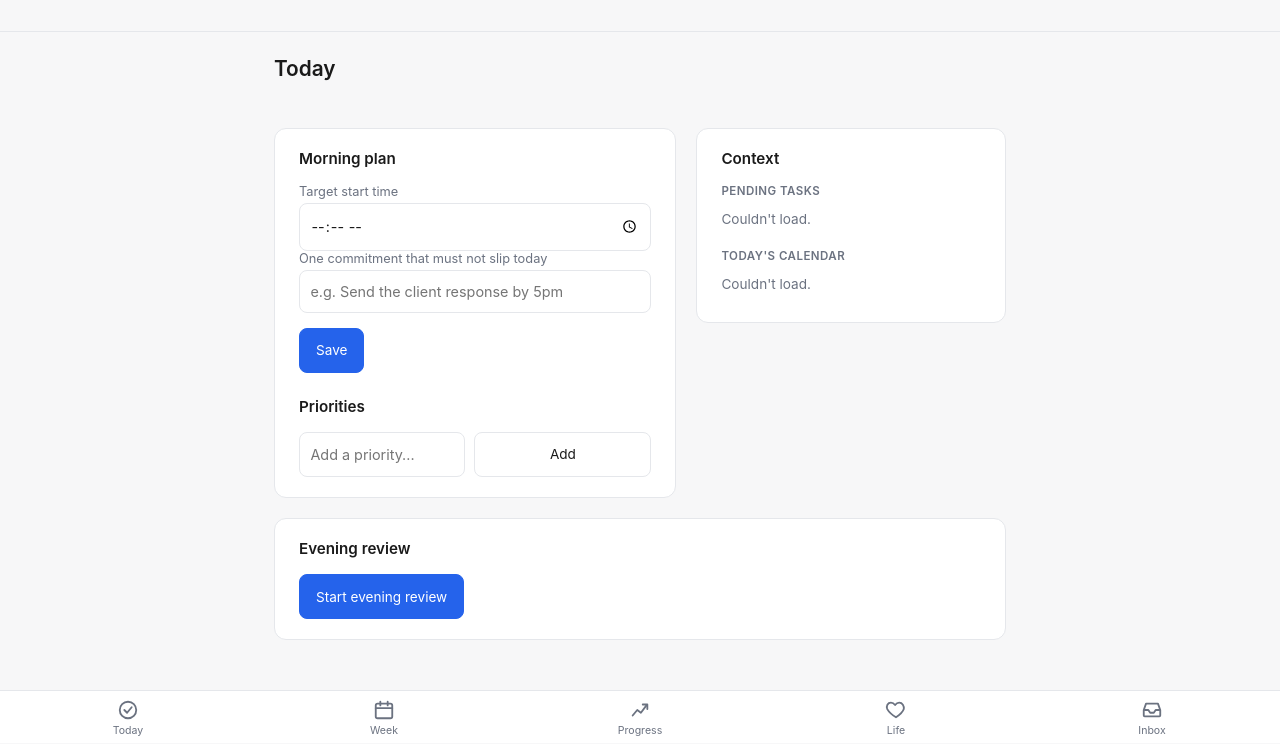
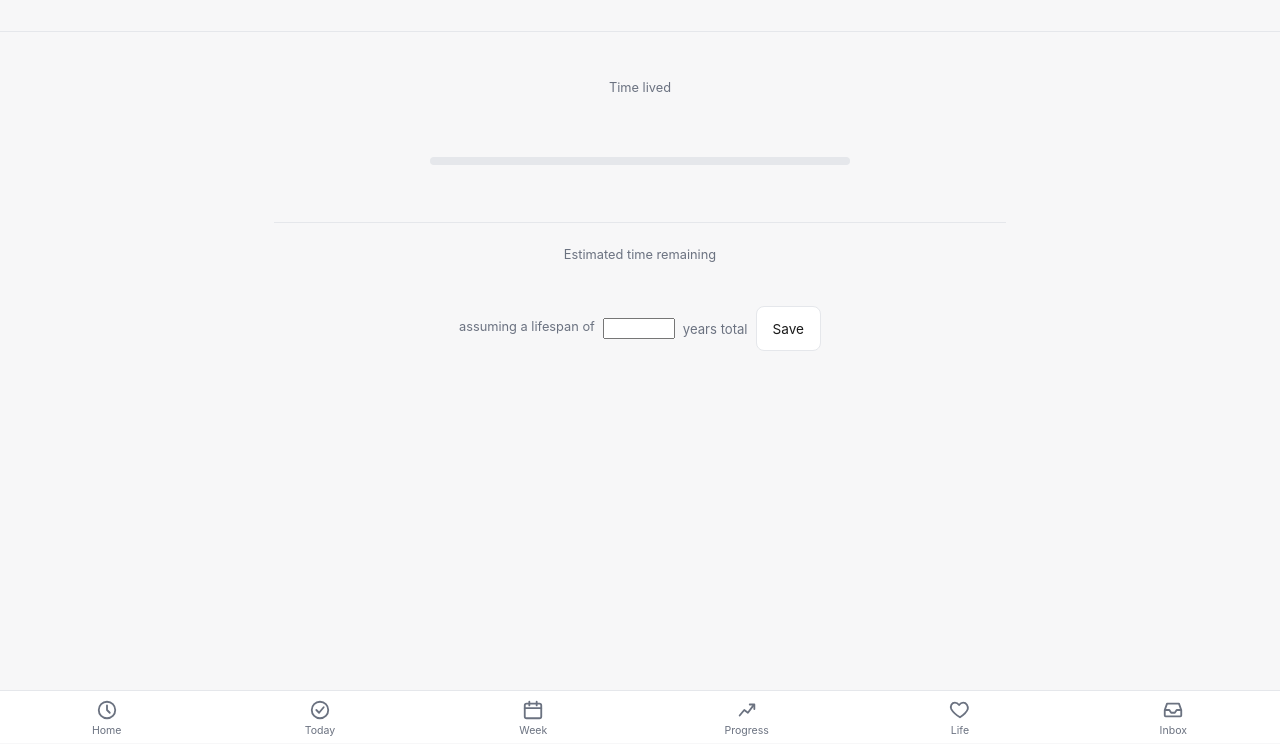
Before and after one commit to Shyam576/nado, a FastAPI app: template jarvis/dashboard/templates/index.html in a window 1280 px wide. Shown: the part 57-801 px from the top of the page. Run offline with FastAPI, Linux system fonts and the light colour scheme; the template is opened without the code that fills it, so the values that code supplies are empty.

Commit message:
feat(jarvis): replace dashboard landing page with a life clock
The root page (/) is now a live-ticking "time lived" counter since
DATE_OF_BIRTH (2001-09-06, config.py), plus an estimated time remaining
against a user-editable assumed lifespan (defaults to 80, explicitly
framed as an adjustable assumption everywhere — there's no way to know
anyone's actual lifespan, so this never presents a guessed figure as
fact). The existing Today page (morning plan, priorities, evening
review) moves to /today with its own nav tab — nothing about it
changed, same template/JS, just a new route and a new "Home" tab ahead
of it in the nav.

- config.py: DATE_OF_BIRTH (env-overridable, same pattern as TIMEZONE)
- modules/life_clock.py: get_config()/set_assumed_lifespan() — the only
  server-side state is the assumed-lifespan preference; all the ticking
  date arithmetic (calendar-correct years/months/days/hours/minutes/
  seconds breakdown, not naive ms division) happens client-side in
  dashboard/static/life-clock.js, recomputed every second
- api/models.py, api/routes.py: GET/POST /api/life-clock
- api/app.py: / now serves the life clock; new /today route for the
  moved Today page
- dashboard/templates/base.html: new "Home" nav tab; "Today" tab now
  points to /today

Verified: full test suite (344, +3 new for life_clock.py), a
TestClient pass confirms every route (including the new /today) still
renders 200 and the life-clock API round-trips correctly (including
Pydantic rejecting a non-positive lifespan with 422), and the actual
date-arithmetic functions were executed in Node against the real DOB —
confirmed correct (25y 1m 1d as of today) including the edge case
where an assumed lifespan has already been exceeded (clamps to 100%,
shows "past the assumed lifespan" instead of a negative countdown).

Co-Authored-By: Claude Sonnet 5 <noreply@anthropic.com>

```diff
--- a/jarvis/api/app.py
+++ b/jarvis/api/app.py
@@ -40,7 +40,13 @@ def create_app() -> FastAPI:
     async def index(request: Request):
         if (redirect := require_page_auth(request)) is not None:
             return redirect
-        return templates.TemplateResponse(request, "index.html", {"active_page": "today"})
+        return templates.TemplateResponse(request, "index.html", {"active_page": "home"})
+
+    @app.get("/today")
+    async def today_page(request: Request):
+        if (redirect := require_page_auth(request)) is not None:
+            return redirect
+        return templates.TemplateResponse(request, "today.html", {"active_page": "today"})
 
     @app.get("/week")
     async def week_page(request: Request):
--- /dev/null
+++ b/jarvis/dashboard/static/life-clock.js
@@ -0,0 +1,153 @@
+// dashboard/static/life-clock.js — the landing page: a live-ticking counter
+// of time lived since config.DATE_OF_BIRTH, plus an estimated time remaining
+// against a user-editable "assumed lifespan" (never a claimed fact — there's
+// no way to know this in advance, so it's always shown as an assumption and
+// the user can change it). Same vanilla-JS api()/showError() pattern as
+// today.js/week.js/inbox.js.
+
+let dob = null;
+let assumedLifespanYears = 80;
+let tickHandle = null;
+
+async function api(path, options) {
+  const res = await fetch(path, {
+    headers: { "Content-Type": "application/json" },
+    ...options,
+  });
+  if (!res.ok) {
+    const body = await res.json().catch(() => ({}));
+    throw new Error(body.detail || `Request failed (${res.status})`);
+  }
+  return res.status === 204 ? null : res.json();
+}
+
+function showError(message) {
+  const banner = document.getElementById("error-banner");
+  banner.textContent = message;
+  banner.style.display = "block";
+  setTimeout(() => (banner.style.display = "none"), 5000);
+}
+
+// Calendar-correct breakdown of the time between two dates (a < b) into
+// years/months/days/hours/minutes/seconds — not just total-ms division,
+// which would misrepresent variable month lengths and leap years.
+function diffBreakdown(a, b) {
+  let years = b.getFullYear() - a.getFullYear();
+  let months = b.getMonth() - a.getMonth();
+  let days = b.getDate() - a.getDate();
+  let hours = b.getHours() - a.getHours();
+  let minutes = b.getMinutes() - a.getMinutes();
+  let seconds = b.getSeconds() - a.getSeconds();
+
+  if (seconds < 0) {
+    seconds += 60;
+    minutes--;
+  }
+  if (minutes < 0) {
+    minutes += 60;
+    hours--;
+  }
+  if (hours < 0) {
+    hours += 24;
+    days--;
+  }
+  if (days < 0) {
+    const prevMonthLastDay = new Date(b.getFullYear(), b.getMonth(), 0).getDate();
+    days += prevMonthLastDay;
+    months--;
+  }
+  if (months < 0) {
+    months += 12;
+    years--;
+  }
+  return { years, months, days, hours, minutes, seconds };
+}
+
+function addYears(date, years) {
+  const whole = Math.floor(years);
+  const fractional = years - whole;
+  const d = new Date(date);
+  d.setFullYear(d.getFullYear() + whole);
+  d.setDate(d.getDate() + Math.round(fractional * 365.25));
+  return d;
+}
+
+function pad2(n) {
+  return String(n).padStart(2, "0");
+}
+
+function formatAge(b) {
+  const parts = [];
+  if (b.years) parts.push(`${b.years} year${b.years !== 1 ? "s" : ""}`);
+  parts.push(`${b.months} month${b.months !== 1 ? "s" : ""}`);
+  parts.push(`${b.days} day${b.days !== 1 ? "s" : ""}`);
+  const clock = `${pad2(b.hours)}:${pad2(b.minutes)}:${pad2(b.seconds)}`;
+  return `${parts.join(", ")}, ${clock}`;
+}
+
+function formatRemaining(b) {
+  const parts = [];
+  if (b.years) parts.push(`${b.years} year${b.years !== 1 ? "s" : ""}`);
+  if (b.months || b.years) parts.push(`${b.months} month${b.months !== 1 ? "s" : ""}`);
+  parts.push(`${b.days} day${b.days !== 1 ? "s" : ""}`);
+  return `~${parts.join(", ")}`;
+}
+
+function tick() {
+  if (!dob) return;
+  const now = new Date();
+
+  document.getElementById("lc-age").textContent = formatAge(diffBreakdown(dob, now));
+
+  const target = addYears(dob, assumedLifespanYears);
+  const totalMs = target - dob;
+  const elapsedMs = now - dob;
+  const pct = Math.max(0, Math.min(100, (elapsedMs / totalMs) * 100));
+
+  document.getElementById("lc-bar").style.width = `${pct}%`;
+  document.getElementById("lc-pct").textContent = `${pct.toFixed(1)}% of an assumed lifespan lived`;
+
+  const remainingEl = document.getElementById("lc-remaining");
+  if (target > now) {
+    remainingEl.textContent = formatRemaining(diffBreakdown(now, target));
+  } else {
+    remainingEl.textContent = "— past the assumed lifespan";
+  }
+}
+
+async function load() {
+  try {
+    const config = await api("/api/life-clock");
+    dob = new Date(config.date_of_birth + "T00:00:00");
+    assumedLifespanYears = config.assumed_lifespan_years;
+    document.getElementById("lifespan-input").value = Math.round(assumedLifespanYears);
+
+    tick();
+    if (tickHandle) clearInterval(tickHandle);
+    tickHandle = setInterval(tick, 1000);
+  } catch (err) {
+    showError(err.message);
+  }
+}
+
+async function saveLifespan(event) {
+  event.preventDefault();
+  const input = document.getElementById("lifespan-input");
+  const years = parseFloat(input.value);
+  if (!years || years <= 0) return;
+  try {
+    const config = await api("/api/life-clock", {
+      method: "POST",
+      body: JSON.stringify({ assumed_lifespan_years: years }),
+    });
+    assumedLifespanYears = config.assumed_lifespan_years;
+    tick();
+  } catch (err) {
+    showError(err.message);
+  }
+}
+
+document.addEventListener("DOMContentLoaded", () => {
+  document.getElementById("lifespan-form").addEventListener("submit", saveLifespan);
+  load();
+});
--- a/jarvis/dashboard/static/style.css
+++ b/jarvis/dashboard/static/style.css
@@ -143,6 +143,28 @@ button:disabled { opacity: .5; cursor: default; }
 .capture-actions { display: flex; gap: .4rem; margin-top: .4rem; }
 .capture-actions button { padding: .4rem .7rem; font-size: .78rem; }
 
+/* --- Life clock (landing page) --- */
+.life-clock { text-align: center; padding: 1.5rem 0 .5rem; }
+.life-clock-label { color: var(--muted); font-size: .8rem; margin: 0 0 .4rem; }
+.life-clock-age {
+  font-size: 1.6rem; font-weight: 700; line-height: 1.4; margin-bottom: 1.25rem;
+  font-variant-numeric: tabular-nums;
+}
+.life-clock-bar-wrap {
+  background: var(--border); border-radius: 999px; height: 8px; overflow: hidden;
+  margin: 0 auto .6rem; max-width: 420px;
+}
+.life-clock-bar { background: var(--accent); height: 100%; width: 0%; transition: width .4s ease; }
+.life-clock-pct { color: var(--muted); font-size: .78rem; margin: 0 0 2rem; }
+.life-clock-remaining { border-top: 1px solid var(--border); padding-top: 1.5rem; }
+.life-clock-remaining-value { font-size: 1.15rem; font-weight: 600; margin-bottom: 1rem; }
+.life-clock-lifespan-form {
+  display: flex; justify-content: center; align-items: center; flex-wrap: wrap;
+  gap: .5rem; font-size: .82rem; color: var(--muted);
+}
+.life-clock-lifespan-form input[type=number] { width: 4.5rem; flex: none; text-align: center; }
+.life-clock-lifespan-form button { flex: none; }
+
 /* --- Charts (dataviz-skill palette + spec — see style.md/palette.md) --- */
 .viz-root {
   --chart-surface: #fcfcfb; --chart-ink: #0b0b0b; --chart-ink-secondary: #52514e;
--- a/jarvis/dashboard/templates/base.html
+++ b/jarvis/dashboard/templates/base.html
@@ -31,7 +31,11 @@
   </main>
 
   <nav class="tabbar">
-    <a href="/" class="tab {{ 'active' if active_page == 'today' else '' }}">
+    <a href="/" class="tab {{ 'active' if active_page == 'home' else '' }}">
+      <svg viewBox="0 0 24 24" fill="none" stroke="currentColor" stroke-width="2" stroke-linecap="round" stroke-linejoin="round"><circle cx="12" cy="12" r="9"/><path d="M12 7v5l3 3"/></svg>
+      <span>Home</span>
+    </a>
+    <a href="/today" class="tab {{ 'active' if active_page == 'today' else '' }}">
       <svg viewBox="0 0 24 24" fill="none" stroke="currentColor" stroke-width="2" stroke-linecap="round" stroke-linejoin="round"><circle cx="12" cy="12" r="9"/><path d="M8 12l3 3 5-6"/></svg>
       <span>Today</span>
     </a>
--- a/jarvis/dashboard/templates/index.html
+++ b/jarvis/dashboard/templates/index.html
@@ -1,72 +1,25 @@
 {% extends "base.html" %}
-{% block title %}Jarvis — Today{% endblock %}
+{% block title %}Jarvis — Home{% endblock %}
 {% block content %}
-    <h1>Today</h1>
-    <p class="date-sub" id="date-sub">&nbsp;</p>
     <div class="error-banner" id="error-banner" style="display:none"></div>
 
-    <div class="hero-zone" id="hero-zone">
-      <div class="hero-slip" id="hero-must-not-slip" style="display:none"></div>
-      <div class="hero-priority" id="hero-top-priority" style="display:none"></div>
-      <p class="muted" id="hero-empty" style="display:none;margin:0">
-        Nothing planned yet — add a priority below.
-      </p>
-    </div>
+    <div class="life-clock">
+      <p class="life-clock-label">Time lived</p>
+      <div class="life-clock-age" id="lc-age">&nbsp;</div>
 
-    <div class="today-columns">
-      <div class="card">
-        <h2>Morning plan</h2>
-        <form id="morning-plan-form">
-          <div class="row">
-            <div class="field">
-              <label for="target-start-time">Target start time</label>
-              <input type="time" id="target-start-time">
-            </div>
-          </div>
-          <div class="field">
-            <label for="must-not-slip">One commitment that must not slip today</label>
-            <input type="text" id="must-not-slip" placeholder="e.g. Send the client response by 5pm">
-          </div>
-          <button type="submit" class="primary">Save</button>
+      <div class="life-clock-bar-wrap"><div class="life-clock-bar" id="lc-bar"></div></div>
+      <p class="life-clock-pct" id="lc-pct">&nbsp;</p>
+
+      <div class="life-clock-remaining">
+        <p class="life-clock-label">Estimated time remaining</p>
+        <div class="life-clock-remaining-value" id="lc-remaining">&nbsp;</div>
+        <form id="lifespan-form" class="life-clock-lifespan-form">
+          <label for="lifespan-input">assuming a lifespan of</label>
+          <input type="number" id="lifespan-input" min="1" step="1">
+          <span>years total</span>
+          <button type="submit">Save</button>
         </form>
-
-        <h2 style="margin-top:1.5rem">Priorities</h2>
-        <ul class="priority-list" id="priority-list"></ul>
-        <form id="add-priority-form" class="row">
-          <input type="text" id="new-priority-title" placeholder="Add a priority...">
-          <button type="submit">Add</button>
-        </form>
-      </div>
-
-      <div class="card">
-        <h2>Context</h2>
-        <p class="context-subhead">Pending tasks</p>
-        <ul class="context-list" id="context-tasks"></ul>
-        <p class="context-subhead">Today's calendar</p>
-        <ul class="context-list" id="context-calendar"></ul>
-      </div>
-    </div>
-
-    <div class="card">
-      <h2>Evening review</h2>
-
-      <div id="review-start">
-        <button id="start-review-btn" class="primary">Start evening review</button>
-      </div>
-
-      <div id="review-wizard" style="display:none">
-        <div class="wizard-progress" id="wizard-progress"></div>
-        <div class="wizard-step" id="wizard-step"></div>
-        <div class="wizard-nav">
-          <button id="wizard-back" class="ghost">Back</button>
-          <button id="wizard-next" class="primary">Next</button>
-        </div>
-      </div>
-
-      <div id="review-result" style="display:none">
-        <dl class="review-summary" id="review-summary"></dl>
-        <button id="edit-review-btn" style="margin-top:1rem">Edit review</button>
       </div>
     </div>
 {% endblock %}
-{% block scripts %}<script src="/static/today.js"></script>{% endblock %}
+{% block scripts %}<script src="/static/life-clock.js"></script>{% endblock %}
```
Also changed, not shown: jarvis/api/models.py (+14 -0 lines), jarvis/api/routes.py (+21 -1 lines), jarvis/config.py (+10 -0 lines), jarvis/dashboard/templates/today.html (added, +72 -0 lines), jarvis/modules/life_clock.py (added, +57 -0 lines), jarvis/tests/test_life_clock.py (added, +33 -0 lines).
